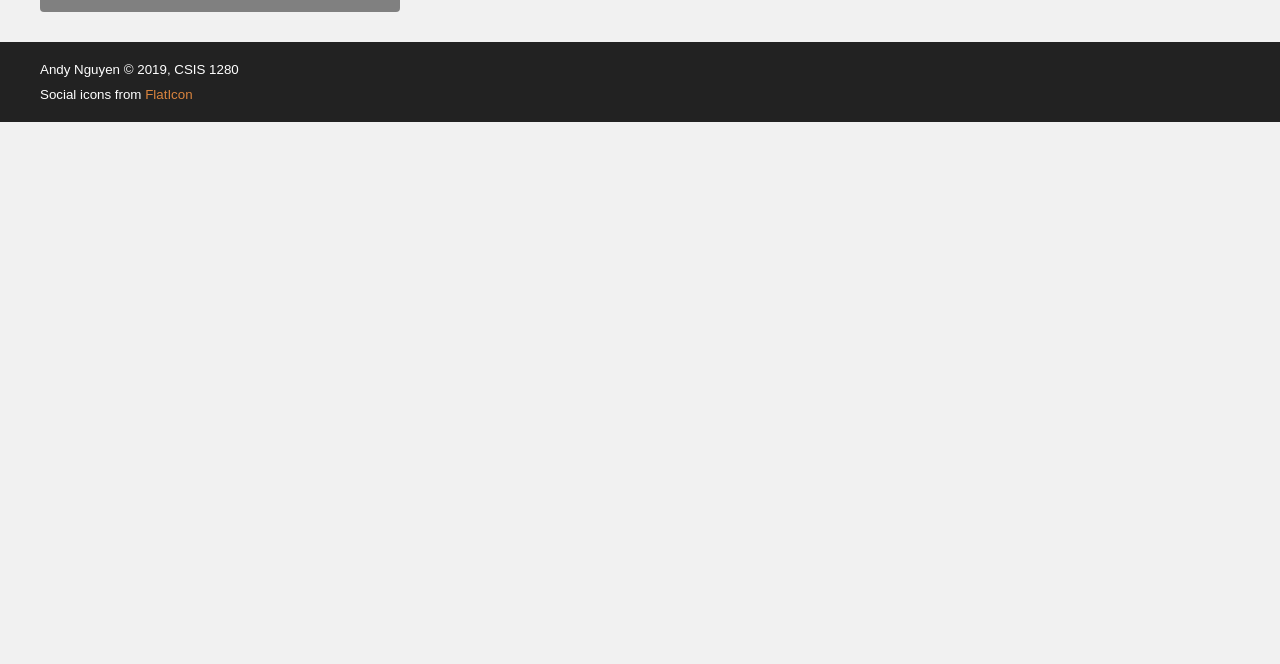
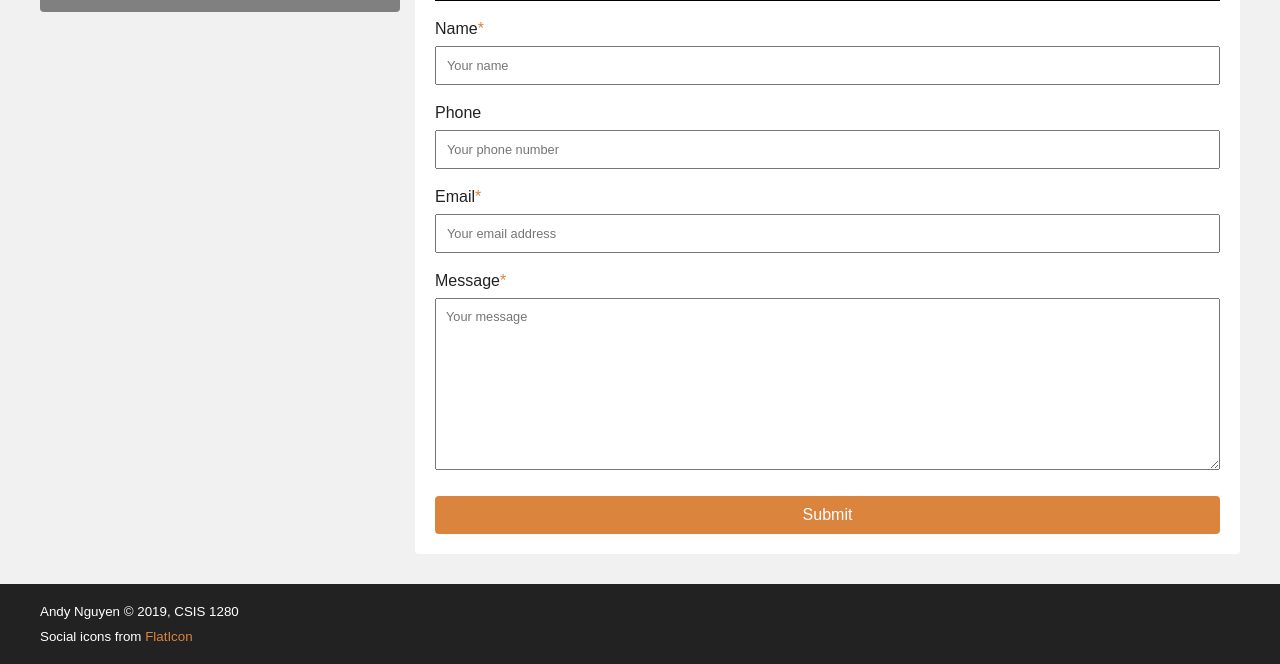
Before and after one commit to andynguyen-swdev/csis1280, a plain HTML site: page about-me.html in a window 1280 px wide. Shown: the part 1159-1823 px from the top of the page. Before the commit the page ends 1281 px from the top, so only its background shows below. Drawn offline with nearby package versions, Linux system fonts and the light colour scheme.

Commit message:
Add contact me form to about me page

```diff
--- a/about-me.html
+++ b/about-me.html
@@ -54,20 +54,17 @@
 
                 <div class="social-container">
                     <a class="social-container__button" href="https://www.facebook.com" target="_blank">
-                        <img src="images/facebook.png"
-                            class="social-container__icon">
+                        <img src="images/facebook.png" class="social-container__icon">
                         <p class="social-container__name">Facebook</p>
                     </a>
 
                     <a class="social-container__button" href="https://www.instagram.com" target="_blank">
-                        <img src="images/instagram.png"
-                            class="social-container__icon">
+                        <img src="images/instagram.png" class="social-container__icon">
                         <p class="social-container__name">Instagram</p>
                     </a>
 
                     <a class="social-container__button" href="https://github.com" target="_blank">
-                        <img src="images/github-sign.png"
-                            class="social-container__icon">
+                        <img src="images/github-sign.png" class="social-container__icon">
                         <p class="social-container__name">Github</p>
                     </a>
                 </div>
@@ -120,19 +117,49 @@
                         •&nbsp;&nbsp;Developed a social network and e-commerce web backend with 1M+ users using Node.js.
                     </p>
                     <p class="text-group__text">
-                        •&nbsp;&nbsp;Pioneered in utilizing React Native for cross-platform application development, which resulted
+                        •&nbsp;&nbsp;Pioneered in utilizing React Native for cross-platform application development,
+                        which resulted
                         in a 70% decrease in development time.
                     </p>
                     <p class="text-group__text">
-                        •&nbsp;&nbsp;Implemented an abstraction for an UI framework originally written in Obj-C using Swift to
+                        •&nbsp;&nbsp;Implemented an abstraction for an UI framework originally written in Obj-C using
+                        Swift to
                         improve the productivity of colleagues.
                     </p>
                     <p class="text-group__text">
-                        •&nbsp;&nbsp;Solved the problem of coordinating deployment on multiple servers with Docker Swarm, thereby
+                        •&nbsp;&nbsp;Solved the problem of coordinating deployment on multiple servers with Docker
+                        Swarm, thereby
                         significantly simplified deployment and improved updating time.
                     </p>
 
                 </div>
+            </section>
+            <section class="section">
+                <h2 class="section__title">Contact Me</h2>
+                <div>
+                    <hr class="hr">
+                </div>
+                <form action="https://formspree.io" method="POST" class="contact-form">
+                    <p class="contact">
+                        <label class="contact__label" for="name">Name<span class="contact__required">*</span></label>
+                        <input class="contact__input" type="text" id="name" placeholder="Your name" required>
+                    </p>
+                    <p class="contact">
+                        <label class="contact__label" for="phone">Phone</label>
+                        <input class="contact__input" type="tel" id="phone" placeholder="Your phone number">
+                    </p>
+                    <p class="contact">
+                        <label class="contact__label" for="email">Email<span class="contact__required">*</span></label>
+                        <input class="contact__input" type="email" id="email" placeholder="Your email address" required>
+                    </p>
+                    <p class="contact contact--message">
+                        <label class="contact__label" for="message">Message<span
+                                class="contact__required">*</span></label>
+                        <textarea class="contact__input" id="message" cols="30" rows="10" placeholder="Your message"
+                            required></textarea>
+                    </p>
+                    <input class="contact-form__submit" type="submit" value="Submit">
+                </form>
             </section>
         </div>
 
--- a/css/about-me.css
+++ b/css/about-me.css
@@ -8,7 +8,6 @@ article {
     margin: 0 auto;
     color: var(--nav-bg-color);
     line-height: 1.5;
-
     display: flex;
     flex-wrap: wrap;
     align-items: stretch;
@@ -170,6 +169,35 @@ article {
     color: #ff6447;
 }
 
+.contact {
+    display: flex;
+    flex-direction: column;
+}
+
+.contact__label {
+    margin-bottom: 5px;
+}
+
+.contact__input {
+    padding: 10px;
+    font-size: 0.8rem;
+}
+
+.contact__required {
+    color: var(--primary-color);
+}
+.contact-form__submit {
+    font-size: 1rem;
+    padding: 10px;
+    width: 100%;
+    background-color: var(--primary-color);
+    border: none;
+    color: white;
+    border-radius: 4px;
+    cursor: pointer;
+    margin-top: 10px;
+}
+
 h1, h2, h3, h4 {
     margin-bottom: 0.5em;
     line-height: 1.1;
@@ -186,7 +214,6 @@ hr {
     border-top: 1px solid var(--nav-bg-color);
     height: 0;
 }
-
 
 @media (max-width: 767px) {
     .left-branch {
@@ -217,4 +244,20 @@ hr {
     .section {
         margin-top: 30px;
     }
+
+    .contact-form {
+        display: grid;
+        column-gap: 20px;
+        grid-template-columns: repeat(2,1fr);
+        grid-template-rows: repeat(4, auto);
+    }
+
+    .contact--message {
+        grid-row: 1 / span 3;
+        grid-column: 2;
+    }
+
+    .contact-form__submit {
+        grid-column: span 2;
+    }
 }
```
Also changed, not shown: github_link.txt (added), 1 other file.
